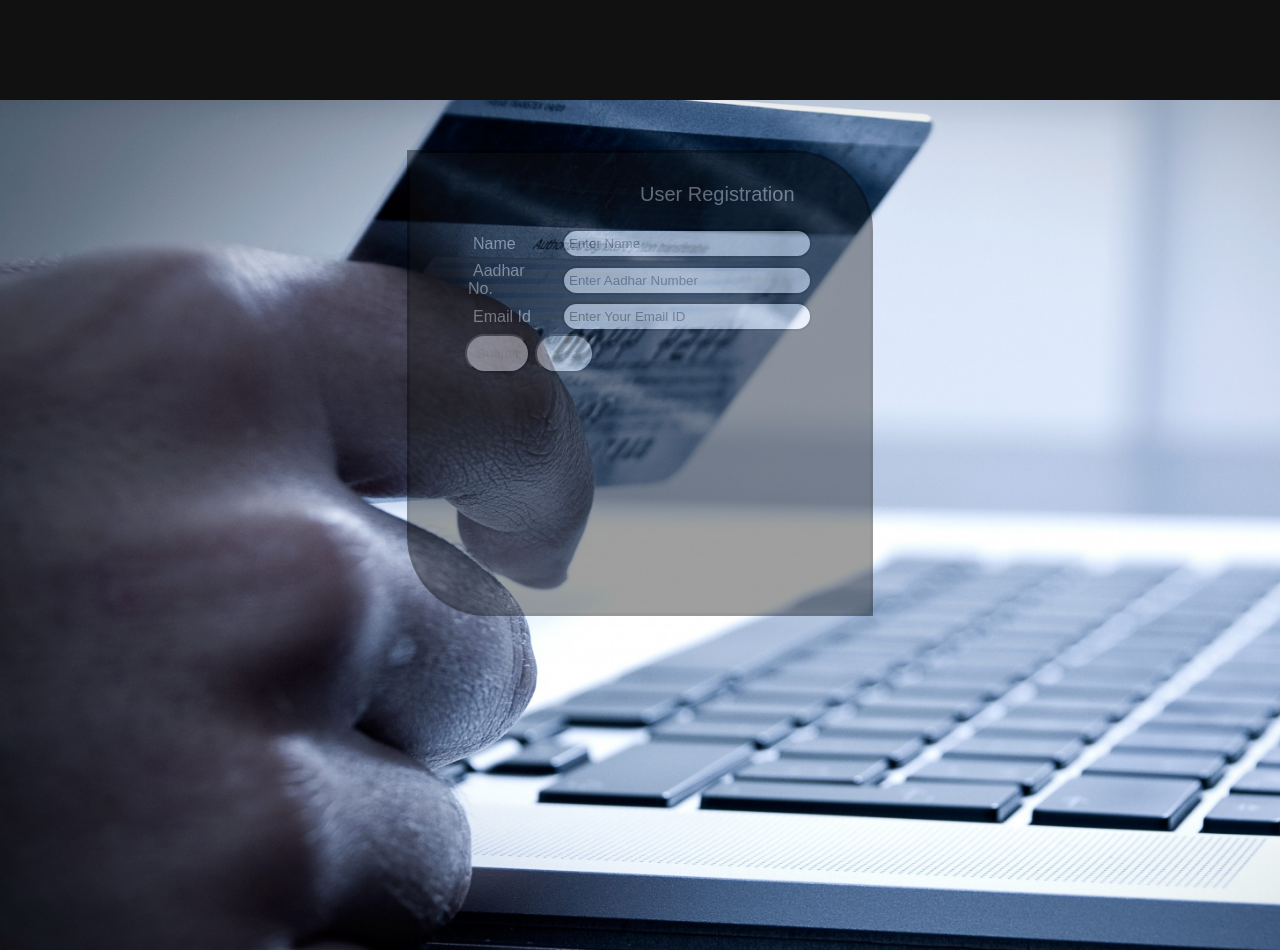
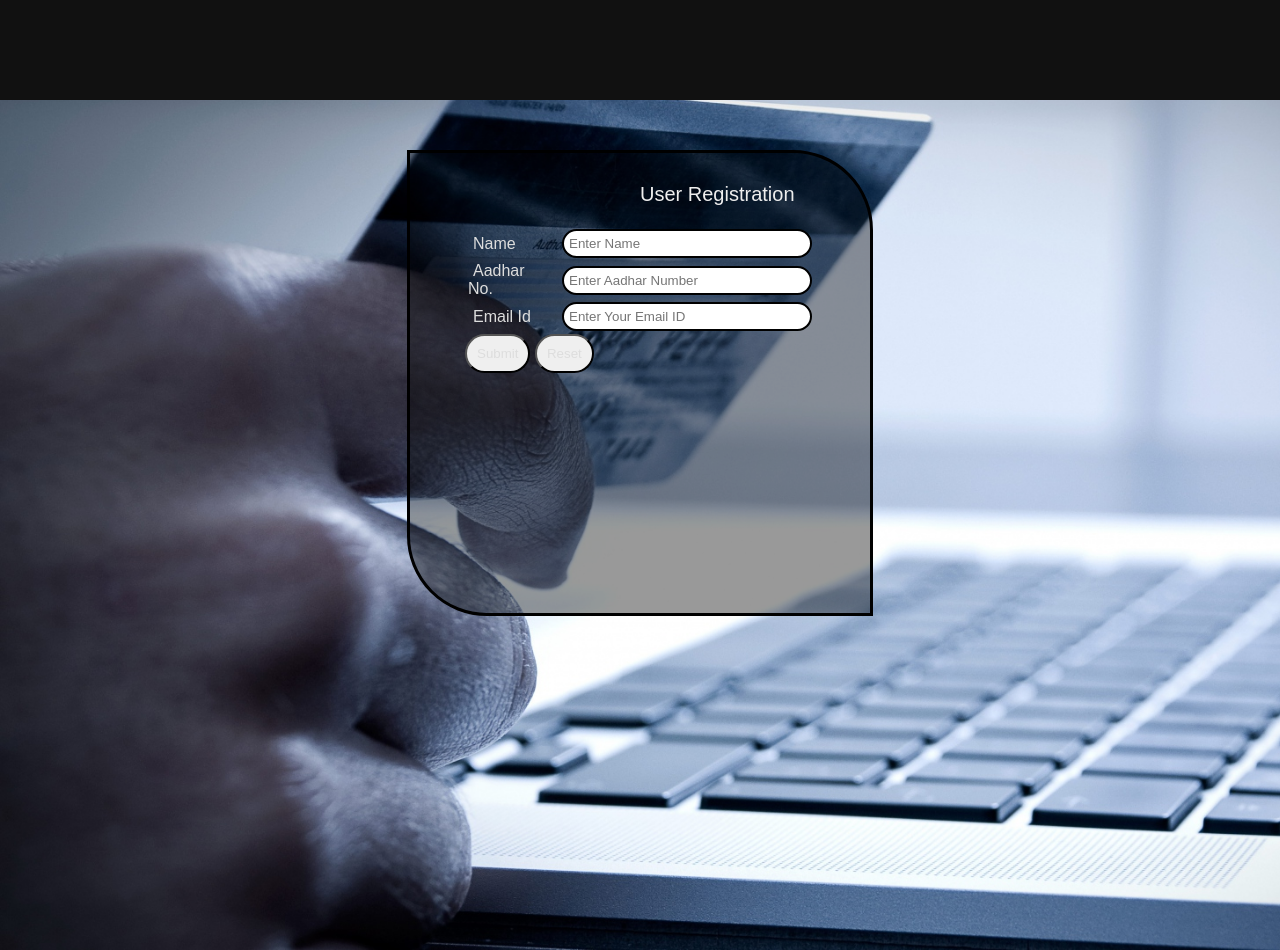
Before and after one commit to Razdeep/Banking-Management-System, a plain HTML site: page ui/index.html in a window 1280 px wide. Drawn offline with Linux system fonts and the light colour scheme.

Commit message:
UI transparency

```diff
--- a/ui/style.css
+++ b/ui/style.css
@@ -20,7 +20,7 @@ body{
 }
 .box{
   color: #eee;
-  opacity: .4;
+  /*opacity: .4;*/
   padding: 30px;
   border: 3px solid #000;
   margin: 50px auto;
@@ -28,12 +28,12 @@ body{
   width: 400px;
   height: 400px;
   border-radius: 0px 80px 0px 80px;
-  background-color: #111;
+  background-color: rgba(0,0,0,0.4);
   /*#8E978C;*/
   transition: opacity 1s;
 }
 .box:hover{
-  opacity: .8;
+  /*opacity: .8;*/
   transition: opacity 1s;
 }
 .box:hover .form-heading{
```
